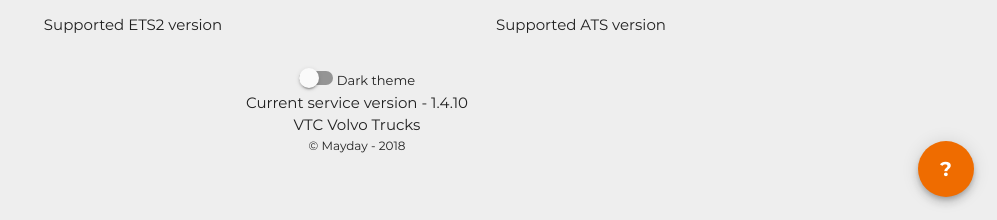
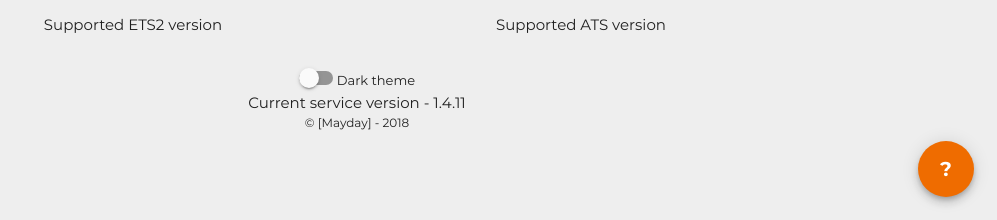
Before and after one commit to idma88/scs_mod_generator, a PHP site: page /index.php in a window 1280 px wide. Shown: the part 580-800 px from the top of the page, without its empty margins (283-1280 px from the left). Run offline with PHP 8.4, Linux system fonts and the light colour scheme.

Commit message:
removed [Volvo Trucks] link and tag, update version

```diff
--- a/views/footer.php
+++ b/views/footer.php
@@ -19,11 +19,11 @@
 		<label for="toggle-dark" class="mdc-switch-label"><?= I18n::t('dark_theme') ?></label>
 	</div>
 	<div class="version center">
-		<p><?= I18n::t('current_version') ?> - 1.4.10</p>
+		<p><?= I18n::t('current_version') ?> - 1.4.11</p>
 	</div>
 	<div class="row center">
-		<p><a href="https://volvovtc.com" target="_blank"><?= I18n::t('vtc') ?> Volvo Trucks</a></p>
-		<span class="footer-copyright">&copy; <a href="http://steamcommunity.com/id/viiper94/" target="_blank">Mayday</a> - <?= date('Y') ?></span>
+		<!--<p><a href="https://volvovtc.com" target="_blank"><?= I18n::t('vtc') ?> Volvo Trucks</a></p>-->
+		<span class="footer-copyright">&copy; <a href="http://steamcommunity.com/id/viiper94/" target="_blank">[Mayday]</a> - <?= date('Y') ?></span>
 	</div>
 </footer>
 <script type="text/javascript" src="assets/js/jquery-3.2.1.min.js"></script>
```
